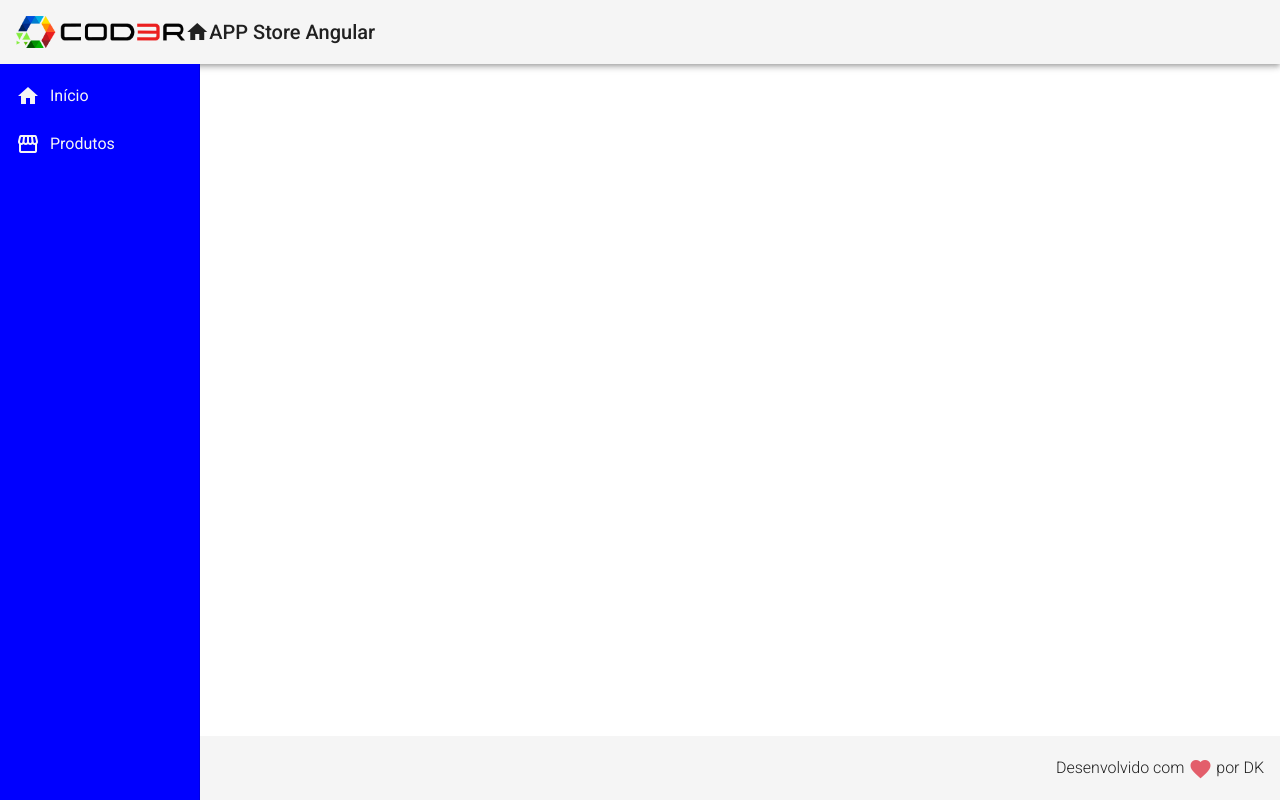
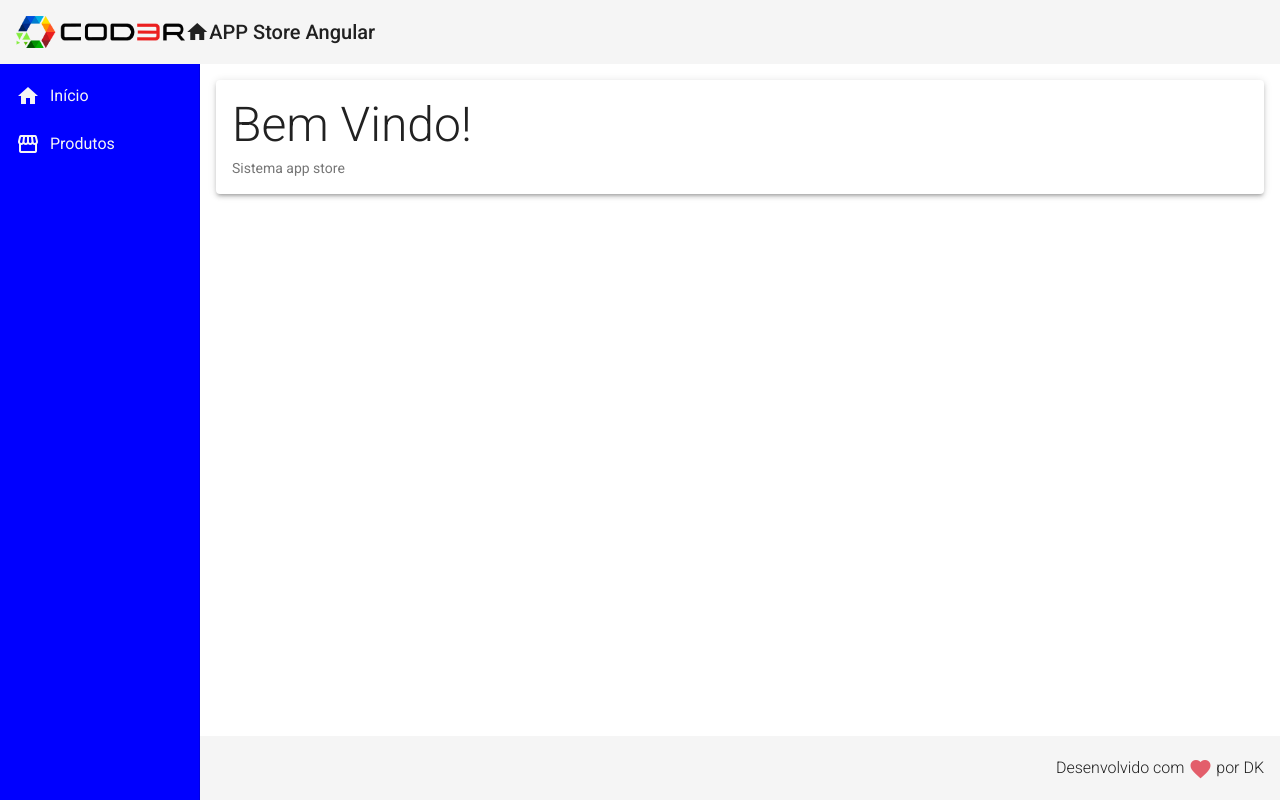
Before and after one commit to softwarefoundation/app-store-angular, an Angular app in the folder app-store-angular-web/: page / in a window 1280 px wide. Built offline with nearby package versions, Linux system fonts and the light colour scheme.

Commit message:
Add componente home

```diff
--- a/app-store-angular-web/src/app/components/template/nav/nav.component.css
+++ b/app-store-angular-web/src/app/components/template/nav/nav.component.css
@@ -10,3 +10,8 @@
 .sidenav i{
     padding-right: 10px;
 }
+
+.content{
+    padding: 16px;
+    background-color: white;
+}
--- a/app-store-angular-web/src/app/components/template/nav/nav.component.html
+++ b/app-store-angular-web/src/app/components/template/nav/nav.component.html
@@ -15,4 +15,7 @@
             </a>
         </mat-nav-list>
     </mat-sidenav>
+    <mat-sidenav-content class="content">
+        <app-home></app-home>
+    </mat-sidenav-content>
 </mat-sidenav-container>
--- /dev/null
+++ b/app-store-angular-web/src/app/views/home/home.component.css
@@ -0,0 +1,9 @@
+.home .title {
+    font-size: 3rem;
+    font-weight: 300;
+    line-height: 1.2;
+}
+
+.home .subtitile{
+    font-size: 1.1rem;
+}
--- /dev/null
+++ b/app-store-angular-web/src/app/views/home/home.component.html
@@ -0,0 +1,8 @@
+<mat-card class="home mat-elevation-z3">
+    <mat-card-title class="title">
+        Bem Vindo!
+    </mat-card-title>
+    <mat-card-subtitle class="subtitle">
+        Sistema app store
+    </mat-card-subtitle>
+</mat-card>
--- /dev/null
+++ b/app-store-angular-web/src/app/views/home/home.component.ts
@@ -0,0 +1,15 @@
+import { Component, OnInit } from '@angular/core';
+
+@Component({
+  selector: 'app-home',
+  templateUrl: './home.component.html',
+  styleUrls: ['./home.component.css']
+})
+export class HomeComponent implements OnInit {
+
+  constructor() { }
+
+  ngOnInit(): void {
+  }
+
+}
```
Also changed, not shown: app-store-angular-web/src/app/app.module.ts (+6 -2 lines).
